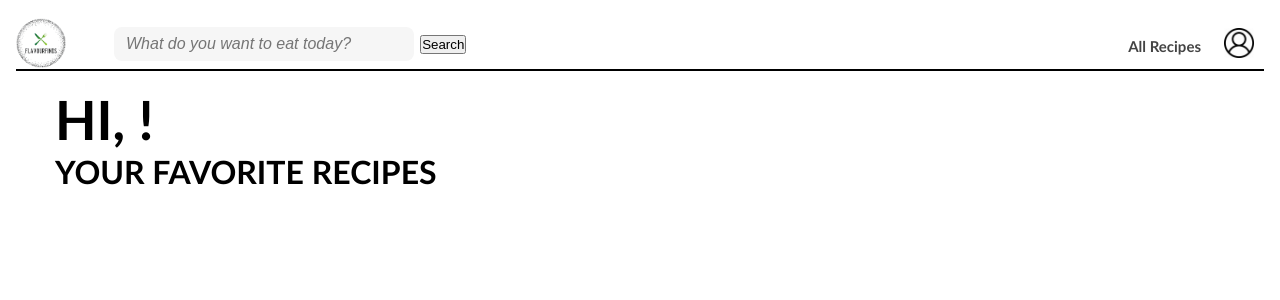
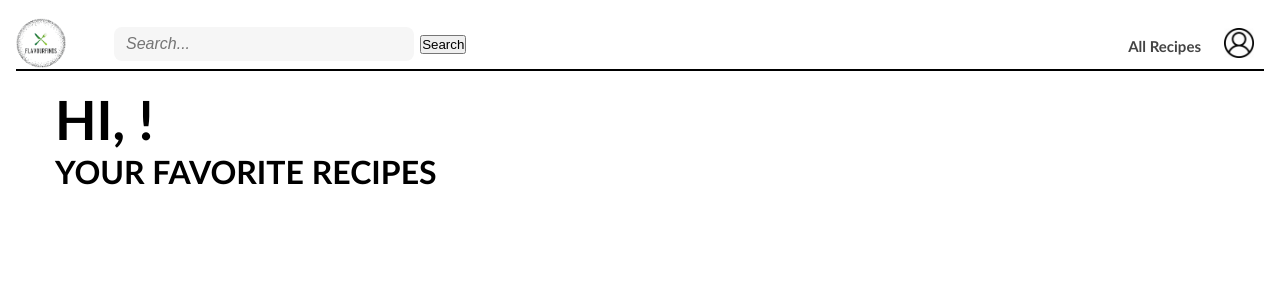
Before and after one commit to nicolasKappa/Food_Recipe_Web_App, a PHP site: page /user_page.php in a window 1280 px wide. Shown: the top 300 px of the page. Run offline with PHP 8.4, Linux system fonts and the light colour scheme; the visitor is signed in with stand-in values (Sample User, id 1).

Commit message:
Teddy Test: search text reduced

```diff
--- a/Website/recipe.php
+++ b/Website/recipe.php
@@ -198,7 +198,7 @@ if ($stmt = $conn->prepare("CALL sp_get_average_rating(?)")) {
     <?php if (isset($_SESSION['user_id'])): ?>
     <div class="simpleSearch">
     <form id="search-form" action="search_results.php" role="search">
-			<input id="search-bar" type="text" placeholder="What do you want to eat today?" name="search" aria-label="Search">
+			<input id="search-bar" type="text" placeholder="Search..." name="search" aria-label="Search">
            <!-- <input id="search-bar-mobile" type="text" placeholder="Search" name="search" aria-label="Search"> -->
       <button type="submit">Search</button>
       </form>
--- a/Website/user_page.php
+++ b/Website/user_page.php
@@ -102,7 +102,7 @@ $conn->close();
           <?php if (isset($_SESSION['user_id'])): ?>
 		  <div class="simpleSearch">
 		  <form action="search_results.php" method="get" class="header-form">
-      <input id="search-bar" type="text" placeholder="What do you want to eat today?" name="search" aria-label="Search">
+      <input id="search-bar" type="text" placeholder="Search..." name="search" aria-label="Search">
      <!-- <input id="search-bar-mobile" type="text" placeholder="Search" name="search" aria-label="Search"> -->
                     <button type="submit">Search</button>
                 </form>
```
